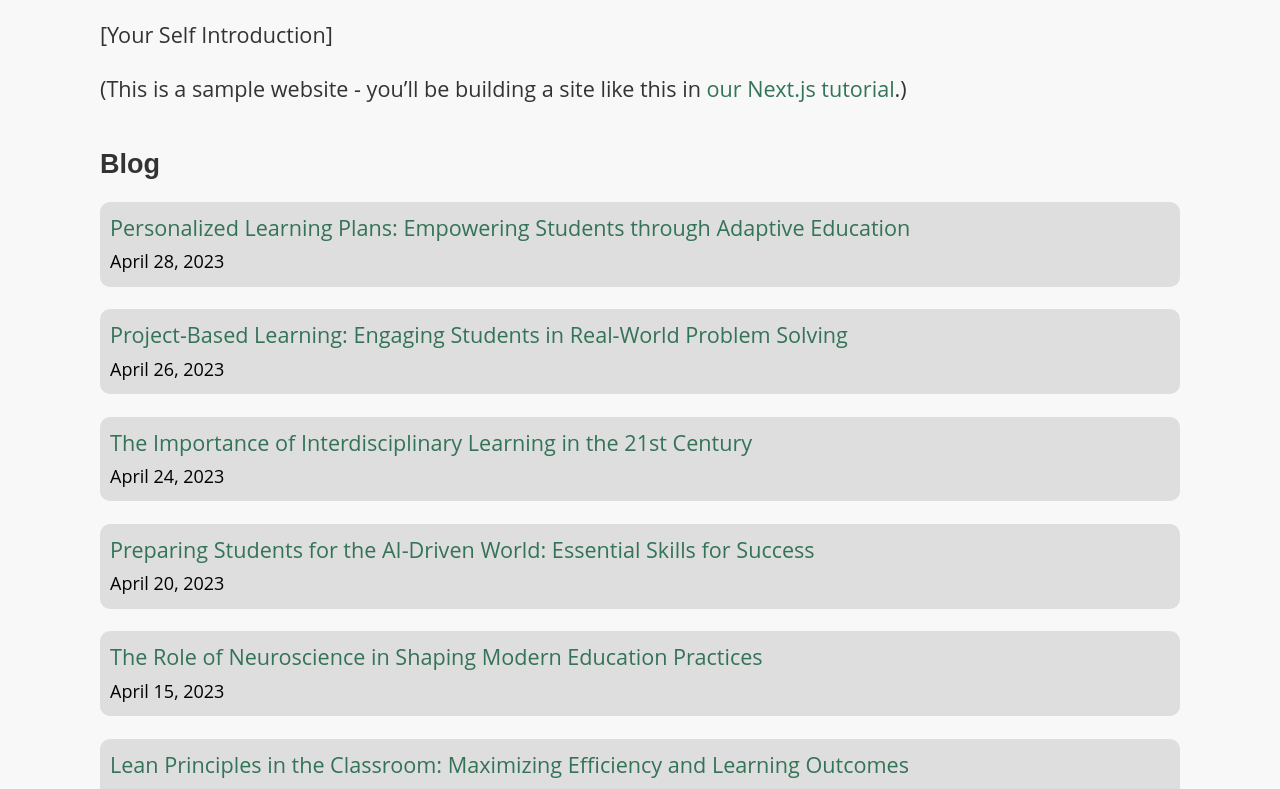
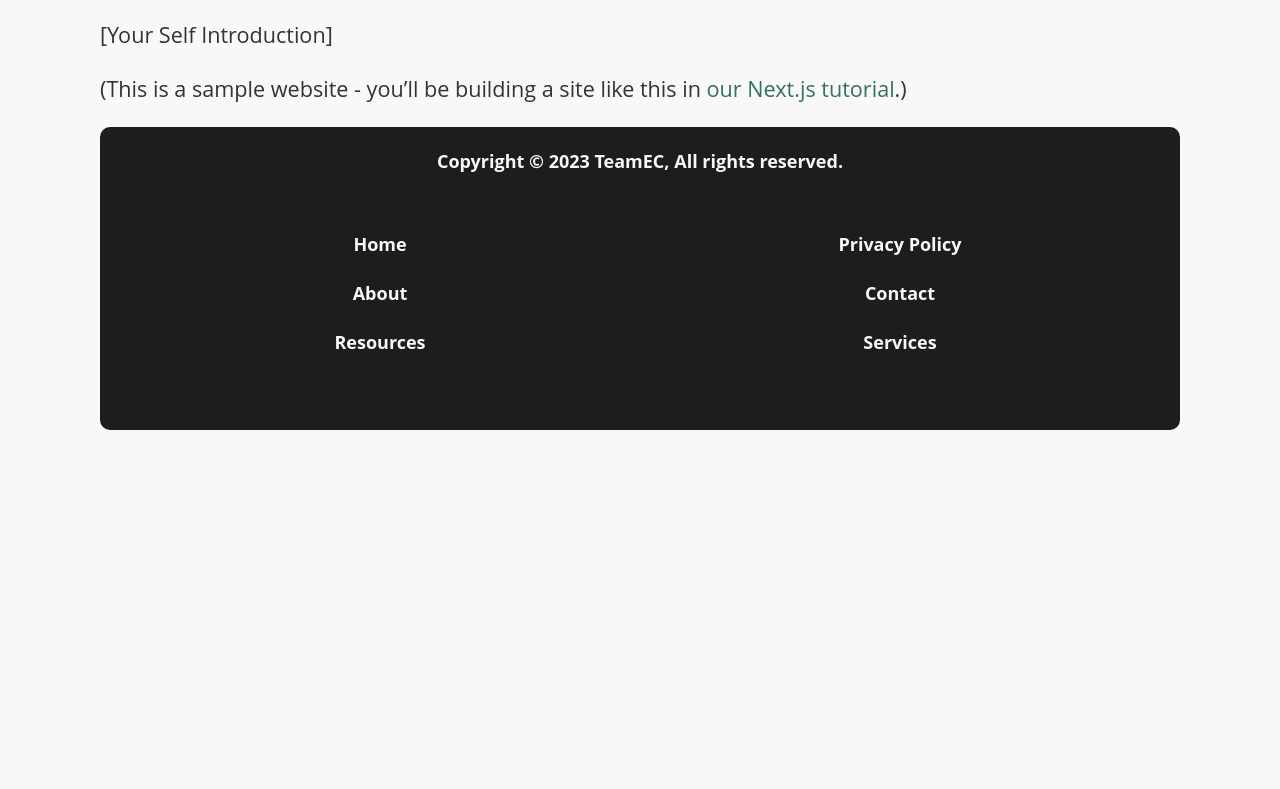
Before and after one commit to NJIT-WIS/project-2-is219-teamec, a Next.js app: page / in a window 1280 px wide. Shown: the part 302-1091 px from the top of the page. After the commit the page ends 840 px from the top, so only its background shows below. Built offline with nearby package versions, Linux system fonts and the light colour scheme.

Commit message:
Removed blog call in 2 pages

```diff
--- a/pages/index.js
+++ b/pages/index.js
@@ -23,20 +23,6 @@
             <a href="https://nextjs.org/learn">our Next.js tutorial</a>.)
             </p>
         </section>
-      <section className={`${utilStyles.headingMd} ${utilStyles.padding1px}`}>
-        <h2 className={utilStyles.headingLg}>Blog</h2>
-        <ul className={utilStyles.list}>
-          {allPostsData.map(({ id, date, title }) => (
-            <li className={utilStyles.listItem} key={id}>
-              <Link href={`/posts/${id}`}>{title}</Link>
-              <br />
-              <small className={utilStyles.lightText}>
-                <Date dateString={date} />
-              </small>
-            </li>
-          ))}
-        </ul>
-      </section>
         <Footer/>
     </Layout>
   )
```
Also changed, not shown: pages/contact.js (+0 -14 lines).
